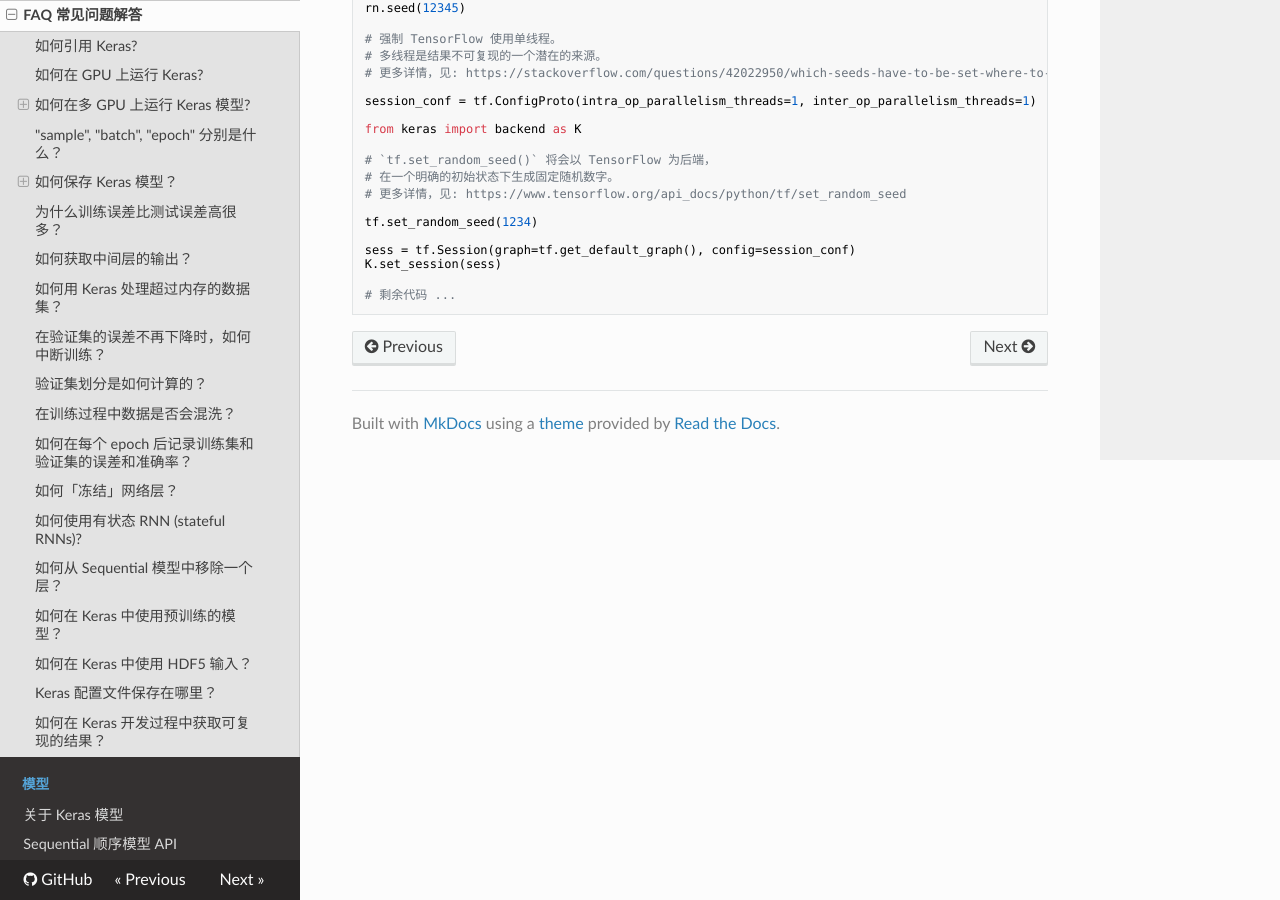
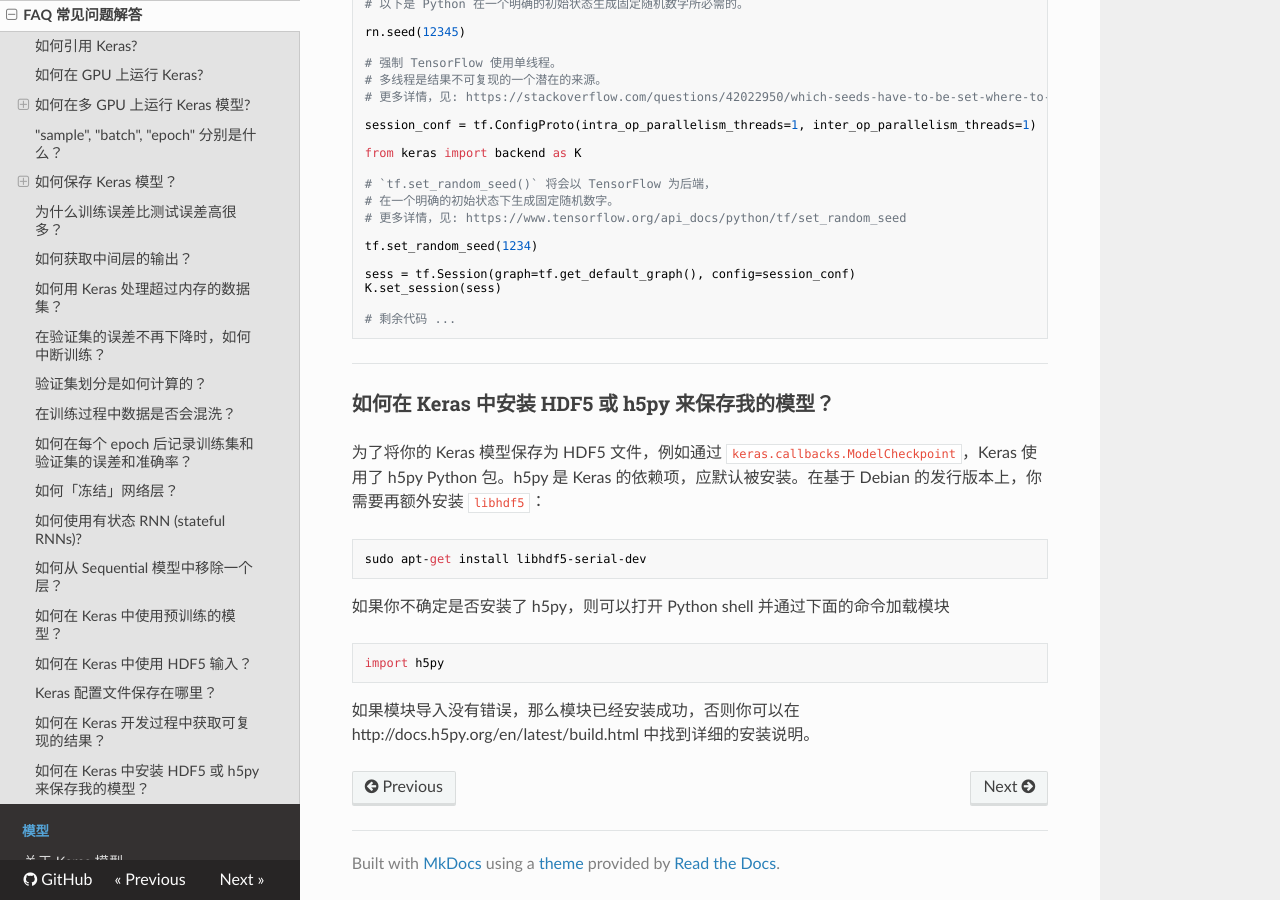
Before and after one commit to keras-team/keras-docs-zh, an MkDocs documentation site: the page built from sources/getting-started/faq.md, in a window 1280 px wide and 900 px high, scrolled down 11675 px. Built offline with MkDocs 1.6.1, drawn with Linux system fonts in a browser that asks for light colours; nearby versions of some CDN libraries; old or Windows-style settings are respelled for this version of MkDocs; some of the changed text lies outside the part shown.

Commit message:
Update faq.md
添加了 如何在 Keras 中安装 HDF5 或 h5py 来保存我的模型？
添加了 业内跳转

````diff
--- a/sources/getting-started/faq.md
+++ b/sources/getting-started/faq.md
@@ -19,9 +19,11 @@
 - [如何在 Keras 中使用 HDF5 输入？](#how-can-i-use-hdf5-inputs-with-keras)
 - [Keras 配置文件保存在哪里？](#where-is-the-keras-configuration-file-stored)
 - [如何在 Keras 开发过程中获取可复现的结果？](#how-can-i-obtain-reproducible-results-using-keras-during-development)
+- [如何在 Keras 中安装 HDF5 或 h5py 来保存我的模型？](#how-can-i-obtain-reproducible-results-using-keras-during-development)
 
 ---
 
+<span id="how-should-i-cite-keras"></span>
 ### 如何引用 Keras?
 
 如果 Keras 有助于您的研究，请在你的出版物中引用它。以下是 BibTeX 条目引用的示例：
@@ -38,6 +40,7 @@
 
 ---
 
+<span id="how-can-i-run-keras-on-gpu"></span>
 ### 如何在 GPU 上运行 Keras?
 
 如果你以 TensorFlow 或 CNTK 后端运行，只要检测到任何可用的GPU，那么代码将自动在GPU上运行。
@@ -61,7 +64,7 @@ theano.config.floatX = 'float32'
 ```
 
 ---
-
+<span id="how-can-i-run-a-keras-model-on-multiple-gpus"></span>
 ### 如何在多 GPU 上运行 Keras 模型?
 
 我们建议使用 TensorFlow 后端。有两种方法可在多个 GPU 上运行单个模型：数据并行和设备并行。
@@ -115,7 +118,7 @@ with tf.device_scope('/cpu:0'):
 ```
 
 ---
-
+<span id="what-does-sample-batch-epoch-mean"></span>
 ### "sample", "batch", "epoch" 分别是什么？
 
 为了正确地使用 Keras，以下是必须了解和理解的一些常见定义：
@@ -130,7 +133,7 @@ with tf.device_scope('/cpu:0'):
   - 在 Keras 中，可以添加专门的用于在 epoch 结束时运行的 [callbacks 回调](https://keras.io/zh/callbacks/)。例如学习率变化和模型检查点（保存）。
 
 ---
-
+<span id="how-can-i-save-a-keras-model"></span>
 ### 如何保存 Keras 模型？
 
 #### 保存/加载整个模型（结构 + 权重 + 优化器状态）
@@ -256,7 +259,7 @@ model = model_from_json(json_string, custom_objects={'AttentionLayer': Attention
 ```
 
 ---
-
+<span id="why-is-the-training-loss-much-higher-than-the-testing-loss"></span>
 ### 为什么训练误差比测试误差高很多？
 
 Keras 模型有两种模式：训练和测试。正则化机制，如 Dropout 和 L1/L2 权重正则化，在测试时是关闭的。
@@ -264,7 +267,7 @@ Keras 模型有两种模式：训练和测试。正则化机制，如 Dropout
 此外，训练误差是每批训练数据的平均误差。由于你的模型是随着时间而变化的，一个 epoch 中的第一批数据的误差通常比最后一批的要高。另一方面，测试误差是模型在一个 epoch 训练完后计算的，因而误差较小。
 
 ---
-
+<span id="how-can-i-obtain-the-output-of-an-intermediate-layer"></span>
 ### 如何获取中间层的输出？
 
 一个简单的方法是创建一个新的模型来输出你所感兴趣的层：
@@ -307,7 +310,7 @@ layer_output = get_3rd_layer_output([x, 1])[0]
 ```
 
 ---
-
+<span id="how-can-i-use-keras-with-datasets-that-dont-fit-in-memory"></span>
 ### 如何用 Keras 处理超过内存的数据集？
 
 你可以使用 `model.train_on_batch(x，y)` 和 `model.test_on_batch(x，y)` 进行批量训练与测试。请参阅 [模型文档](/models/sequential)。
@@ -317,7 +320,7 @@ layer_output = get_3rd_layer_output([x, 1])[0]
 你可以在 [CIFAR10 example](https://github.com/keras-team/keras/blob/master/examples/cifar10_cnn.py) 中找到实践代码。
 
 ---
-
+<span id="how-can-i-interrupt-training-when-the-validation-loss-isnt-decreasing-anymore"></span>
 ### 在验证集的误差不再下降时，如何中断训练？
 
 你可以使用 `EarlyStopping` 回调函数：
@@ -331,7 +334,7 @@ model.fit(x, y, validation_split=0.2, callbacks=[early_stopping])
 更多信息请查看 [callbacks 文档](/callbacks)。
 
 ---
-
+<span id="how-is-the-validation-split-computed"></span>
 ### 验证集划分是如何计算的？
 
 如果您将 `model.fit` 中的 `validation_split` 参数设置为 0.1，那么使用的验证数据将是最后 10％ 的数据。如果设置为 0.25，就是最后 25% 的数据。注意，在提取分割验证集之前，数据不会被混洗，因此验证集仅仅是传递的输入中最后一个 x％ 的样本。
@@ -339,7 +342,7 @@ model.fit(x, y, validation_split=0.2, callbacks=[early_stopping])
 所有 epoch 都使用相同的验证集（在同一个 `fit` 中调用）。
 
 ---
-
+<span id="is-the-data-shuffled-during-training"></span>
 ### 在训练过程中数据是否会混洗？
 
 是的，如果 `model.fit`中的 `shuffle`参数设置为 True（默认值），则训练数据将在每个 epoch 混洗。
@@ -348,7 +351,7 @@ model.fit(x, y, validation_split=0.2, callbacks=[early_stopping])
 
 ---
 
-
+<span id="how-can-i-record-the-training-validation-loss-accuracy-at-each-epoch"></span>
 ### 如何在每个 epoch 后记录训练集和验证集的误差和准确率？
 
 `model.fit` 方法返回一个 `History` 回调，它具有包含连续误差的列表和其他度量的 `history` 属性。
@@ -359,7 +362,7 @@ print(hist.history)
 ```
 
 ---
-
+<span id="how-can-i-freeze-keras-layers"></span>
 ### 如何「冻结」网络层？
 
 「冻结」一个层意味着将其排除在训练之外，即其权重将永远不会更新。这在微调模型或使用固定的词向量进行文本输入中很有用。
@@ -393,7 +396,7 @@ trainable_model.fit(data, labels)  # 这会更新 `layer` 的权重
 ```
 
 ---
-
+<span id="how-can-i-use-stateful-rnns"></span>
 ### 如何使用有状态 RNN (stateful RNNs)?
 
 使 RNN 具有状态意味着每批样品的状态将被重新用作下一批样品的初始状态。
@@ -443,7 +446,7 @@ model.layers[0].reset_states()
 请注意，`predict`, `fit`, `train_on_batch`, `predict_classes` 等方法 *全部* 都会更新模型中有状态层的状态。这使你不仅可以进行有状态的训练，还可以进行有状态的预测。
 
 ---
-
+<span id="how-can-i-remove-a-layer-from-a-sequential-model"></span>
 ### 如何从 Sequential 模型中移除一个层？
 
 你可以通过调用 `.pop()` 来删除 `Sequential` 模型中最后添加的层：
@@ -460,7 +463,7 @@ print(len(model.layers))  # "1"
 ```
 
 ---
-
+<span id="how-can-i-use-pre-trained-models-in-keras"></span>
 ### 如何在 Keras 中使用预训练的模型？
 
 我们提供了以下图像分类模型的代码和预训练的权重：
@@ -498,7 +501,7 @@ VGG16 模型也是以下几个 Keras 示例脚本的基础：
 - [Deep dream](https://github.com/keras-team/keras/blob/master/examples/deep_dream.py)
 
 ---
-
+<span id="how-can-i-use-hdf5-inputs-with-keras"></span>
 ### 如何在 Keras 中使用 HDF5 输入？
 
 你可以使用 `keras.utils.io_utils` 中的 `HDF5Matrix` 类。有关详细信息，请参阅 [HDF5Matrix文档](/utils/#hdf5matrix)。
@@ -513,7 +516,7 @@ with h5py.File('input/file.hdf5', 'r') as f:
 ```
 
 ---
-
+<span id="where-is-the-keras-configuration-file-stored"></span>
 ### Keras 配置文件保存在哪里？
 
 所有 Keras 数据存储的默认目录是：
@@ -545,7 +548,7 @@ Keras配置文件是存储在 `$HOME/.keras/keras.json` 中的 JSON 文件。默
 同样，缓存的数据集文件（如使用 `get_file()` 下载的文件）默认存储在 `$HOME/.keras/datasets/` 中。
 
 ---
-
+<span id="how-can-i-obtain-reproducible-results-using-keras-during-development"></span>
 ### 如何在 Keras 开发过程中获取可复现的结果？
 
 在模型的开发过程中，能够在一次次的运行中获得可复现的结果，以确定性能的变化是来自模型还是数据集的变化，或者仅仅是一些新的随机样本点带来的结果，有时候是很有用处的。下面的代码片段提供了一个如何获得可复现结果的例子 - 针对 Python 3 环境的 TensorFlow 后端。
@@ -590,3 +593,21 @@ K.set_session(sess)
 
 # 剩余代码 ...
 ```
+---
+
+<span id="how-can-i-install-HDF5-or-h5py-to-save-my-models-in-Keras"></span>
+### 如何在 Keras 中安装 HDF5 或 h5py 来保存我的模型？
+
+为了将你的 Keras 模型保存为 HDF5 文件，例如通过 `keras.callbacks.ModelCheckpoint`，Keras 使用了 h5py Python 包。h5py 是 Keras 的依赖项，应默认被安装。在基于 Debian 的发行版本上，你需要再额外安装 `libhdf5`：
+
+```
+sudo apt-get install libhdf5-serial-dev
+```
+
+如果你不确定是否安装了 h5py，则可以打开 Python shell 并通过下面的命令加载模块
+
+```
+import h5py
+```
+
+如果模块导入没有错误，那么模块已经安装成功，否则你可以在 http://docs.h5py.org/en/latest/build.html 中找到详细的安装说明。
````
